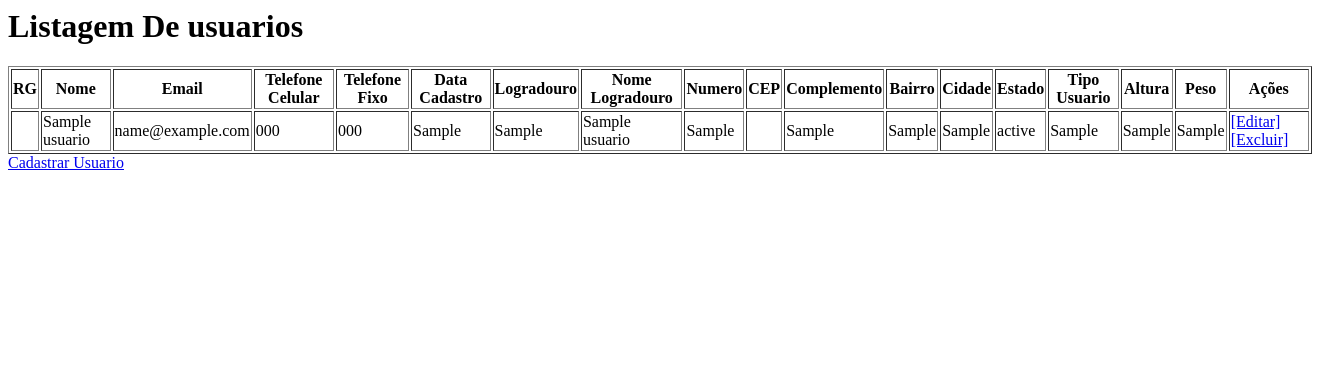
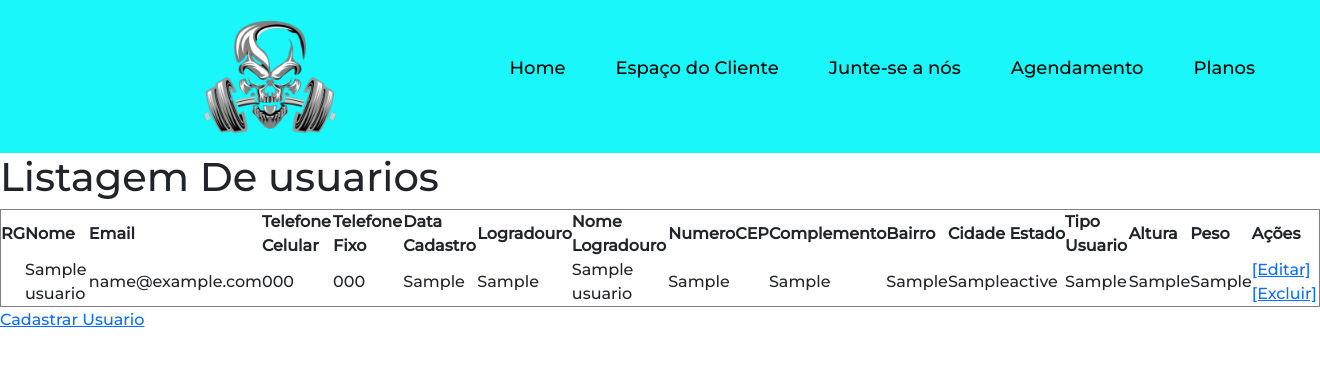
Before and after one commit to DiegoOliveira01/Crudgym, a PHP site: page /dashboard.php in a window 1320 px wide. Shown: the top 366 px of the page. Run offline with PHP 8.4, Linux system fonts and the light colour scheme; tables that the repository leaves empty or names only in its code hold one stand-in row (values such as "Sample post"); data that the repository does not hold is empty; some libraries are stand-ins or nearby versions.

Commit message:
Add files via upload

```diff
--- a/cadastrar.php
+++ b/cadastrar.php
@@ -252,7 +252,7 @@
 
     <br>
 
-    <!-- <script src="../scripts/form.js"></script> -->
+    <!-- <script src="scripts/form.js"></script> -->
 
 </body>
 
--- a/dashboard.php
+++ b/dashboard.php
@@ -7,7 +7,42 @@ if($sql->rowcount() > 0){
 }
 ?>
 
-<h1>Listagem De usuarios</h1>
+<!DOCTYPE html>
+<html lang="pt-BR">
+
+<head>
+    <meta charset="UTF-8">
+    <meta http-equiv="X-UA-Compatible" content="IE=edge">
+    <meta name="viewport" content="width=device-width, initial-scale=1.0">
+    <link rel="shortcut icon" href="assets/logo_domain-removebg-preview.png" type="image/x-icon">
+    <link rel="stylesheet" href="styles/homepage.css">
+    <link rel="stylesheet" href="styles/section.css">
+    <link rel="preconnect" href="https://fonts.googleapis.com">
+    <link rel="preconnect" href="https://fonts.gstatic.com" crossorigin>
+    <link href="https://fonts.googleapis.com/css2?family=Montserrat:wght@500&display=swap" rel="stylesheet">
+    <link rel="stylesheet"
+        href="https://fonts.googleapis.com/css2?family=Material+Symbols+Outlined:opsz,wght,FILL,GRAD@48,400,0,0" />
+    <link href="https://cdn.jsdelivr.net/npm/bootstrap@5.2.2/dist/css/bootstrap.min.css" rel="stylesheet"
+        integrity="sha384-Zenh87qX5JnK2Jl0vWa8Ck2rdkQ2Bzep5IDxbcnCeuOxjzrPF/et3URy9Bv1WTRi" crossorigin="anonymous">
+    <script src="https://kit.fontawesome.com/a9f11940bf.js" crossorigin="anonymous"></script>
+
+    <title>ACADEMIA</title>
+</head>
+
+<body>
+    <div class="container_session">
+        <nav class="navbar_main">
+            <div class="pic_brand"></div>
+            <span class="logo"></span>
+            <ul>
+                <li><a href="./index.php">Home</a></li>
+                <li><a href="dashboard.php">Espaço do Cliente</a></li>
+                <li><a href="./cadastrar.php">Junte-se a nós</a></li>
+                <li><a href="#">Agendamento</a></li>
+                <li><a href="pages/planos.html">Planos</a></li>
+            </ul>
+</div>
+            <h1>Listagem De usuarios</h1>
 
 <table border="1">
     <tr>
@@ -58,3 +93,4 @@ if($sql->rowcount() > 0){
 </table>
 
 <a href="cadastrar.php">Cadastrar Usuario</a>
+</body>
```
